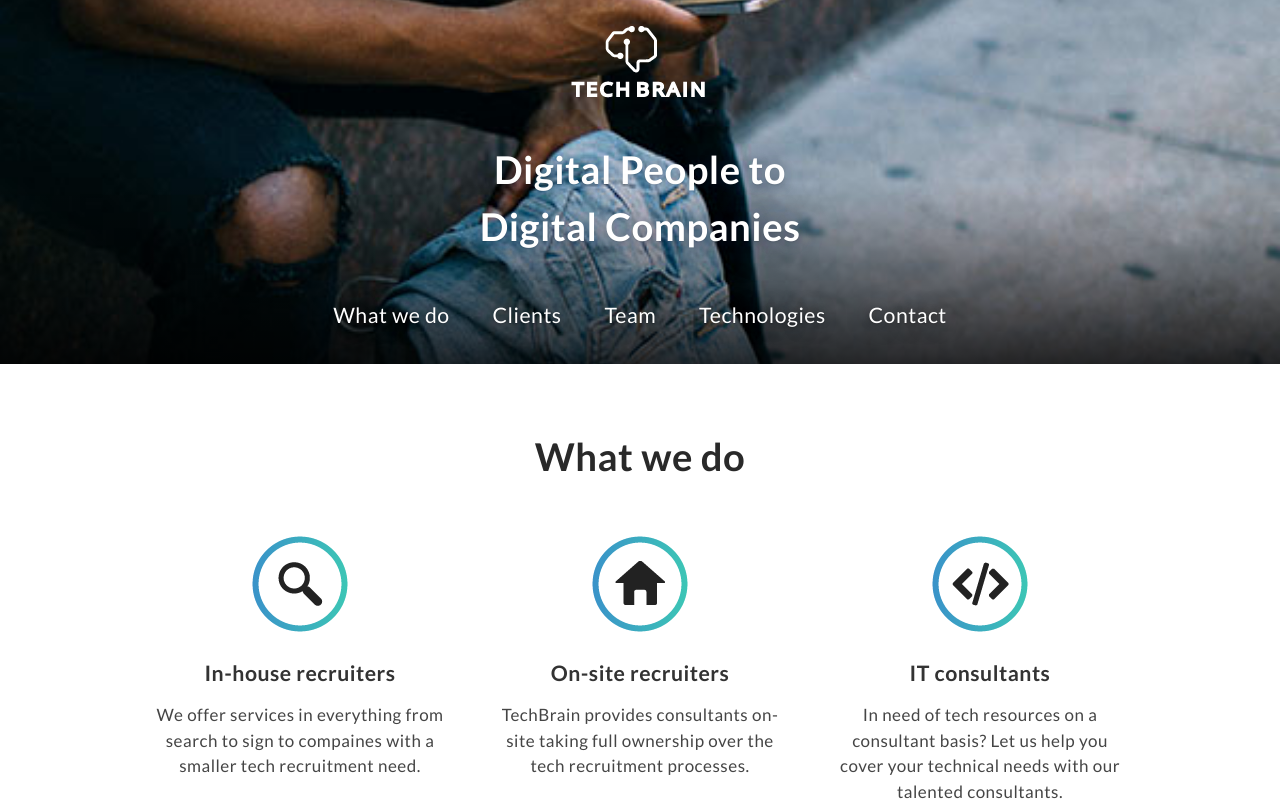
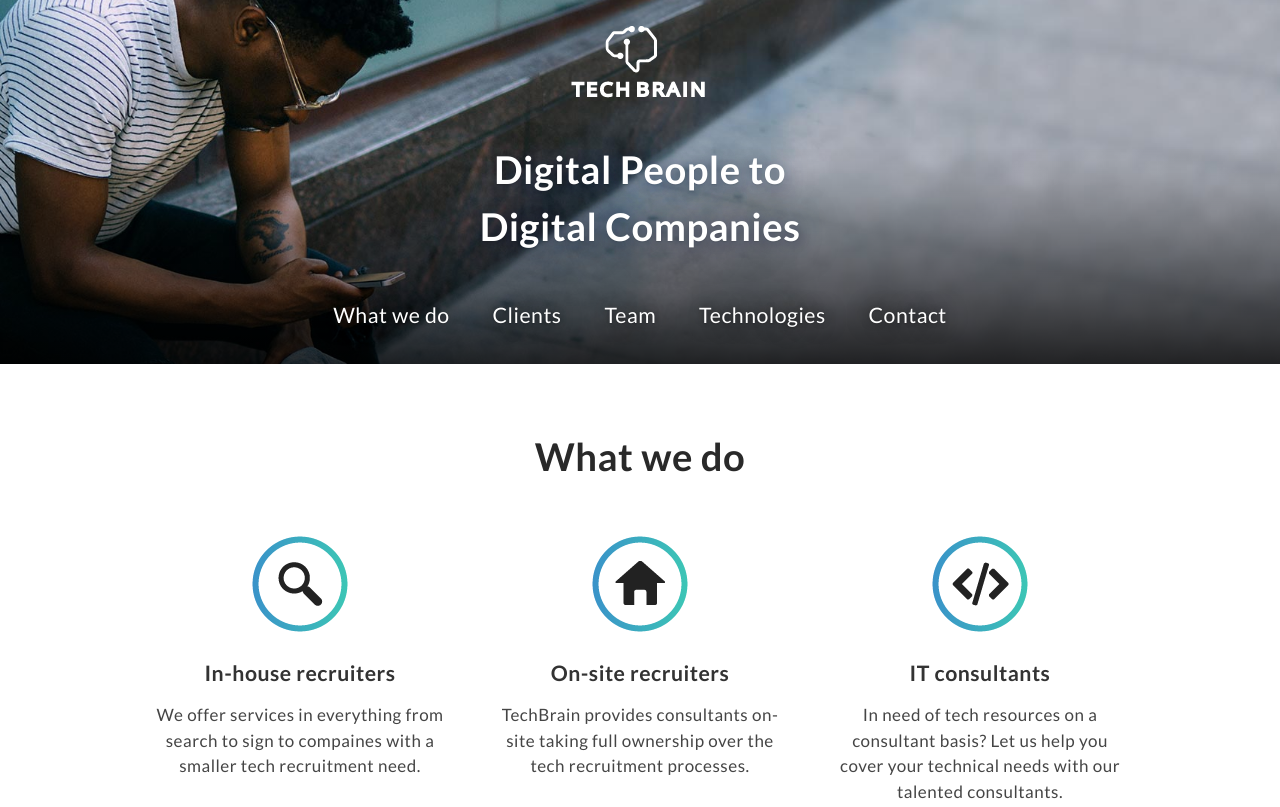
Before and after one commit to SprofTechBrain/sproftechbrain.github.io, a plain HTML site: page index.html in a window 1280 px wide. Shown: the top 807 px of the page. Drawn offline with Linux system fonts and the light colour scheme.

Commit message:
Improve header background image across all breakpoints.

```diff
--- a/css/main.css
+++ b/css/main.css
@@ -362,15 +362,23 @@ address {
 /* -------------------------------------------------------------------------- */
 
 .section-header {
-	overflow: hidden;
 	padding: 0;
 	color: #fff;
-	background:
-		linear-gradient(to bottom, hsla(0, 0%, 0%, 0) 50%, hsla(0, 0%, 0%, 0.8)),
-		url("/images/bg/header/600w.jpg") no-repeat center center,
-		#1d1d1d;
+	background: #1d1d1d url("/images/bg/header/narrow-700w.jpg") no-repeat center center;
 	background-size: cover;
 	text-align: center;
+}
+
+.section-header-inner {
+	overflow: hidden;
+	/* Use a separate element so we don't have to redeclare this along with the
+	responsive background image. */
+	background: linear-gradient(
+			to bottom,
+			hsla(0, 0%, 0%, 0) 40%,
+			hsla(0, 0%, 0%, 0.1) 50%,
+			hsla(0, 0%, 0%, 0.8)
+	);
 }
 
 .section-header-logo {
@@ -460,6 +468,10 @@ address {
 
 /* 700 / 16 = 43.75 */
 @media (min-width: 43.75rem) {
+	.section-header {
+		background-image: url("/images/bg/header/wide-1200w.jpg");
+	}
+
 	.section-header-logo {
 		margin-top: 1.5rem;
 	}
@@ -478,6 +490,17 @@ address {
 
 	.section-header-menu li + li {
 		margin-left: 0.75rem;
+	}
+}
+
+/*
+	MQ: Small monitors
+*/
+
+/* 1200 / 16 = 75 */
+@media (min-width: 75rem) {
+	.section-header {
+		background-image: url("/images/bg/header/very-wide-1700w.jpg");
 	}
 }
 
--- a/index.html
+++ b/index.html
@@ -12,6 +12,7 @@
 <body>
 
 <header class="section section-header">
+	<div class="section-header-inner">
 		<h1>
 			<span class="section-header-logo">TechBrain - </span>
 			<span class="section-header-tagline">
@@ -29,6 +30,7 @@
 				<li><a href="#contact-us">Contact</a></li>
 			</ul>
 		</nav>
+	</div>
 </header>
 
 <!-- ####################################################################### -->
```
Also changed, not shown: images/bg/header/600w.jpg (deleted), images/bg/header/narrow-700w.jpg (added), images/bg/header/very-wide-1700w.jpg (added), images/bg/header/wide-1200w.jpg (added). Lines whose indentation alone changed are shown as unchanged.
